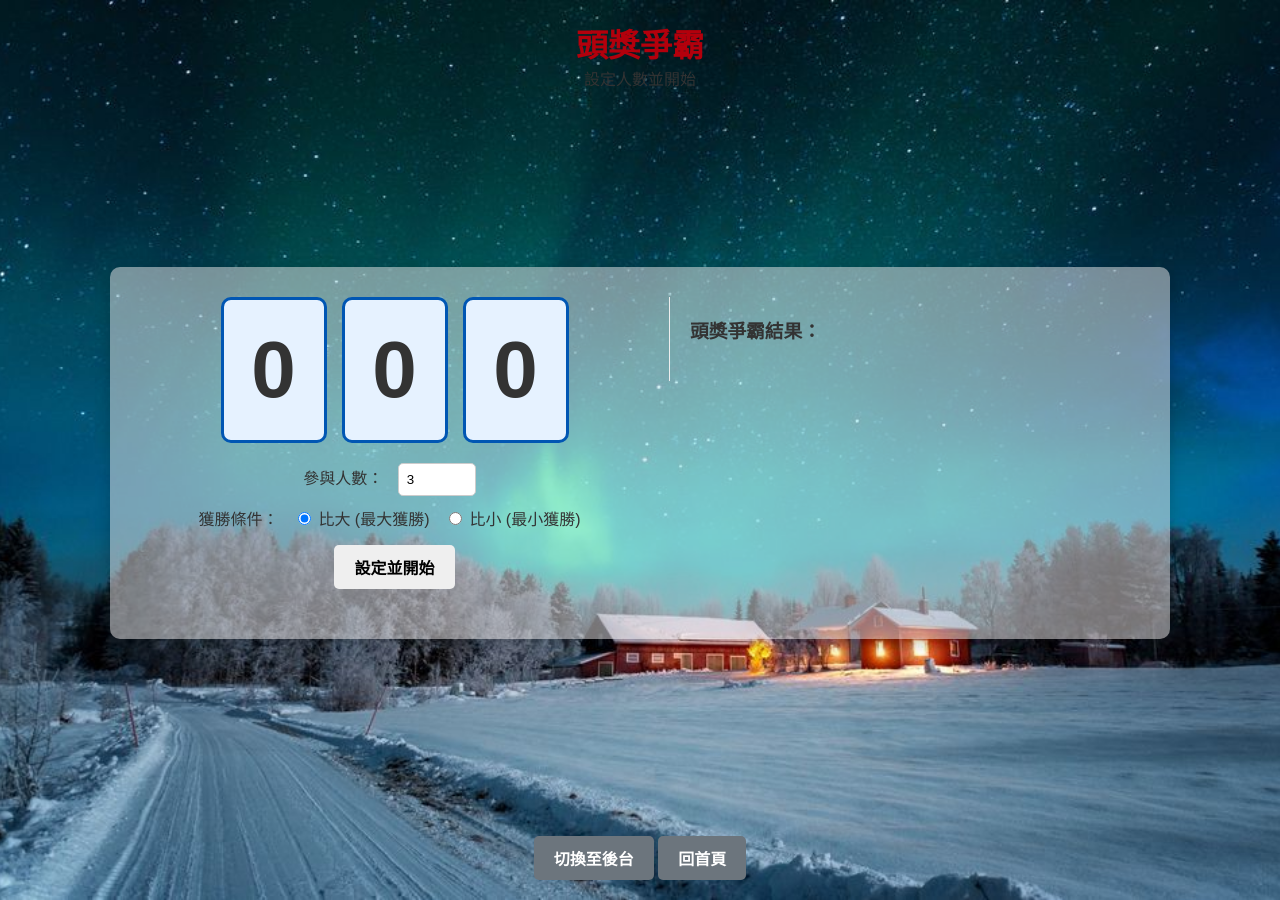
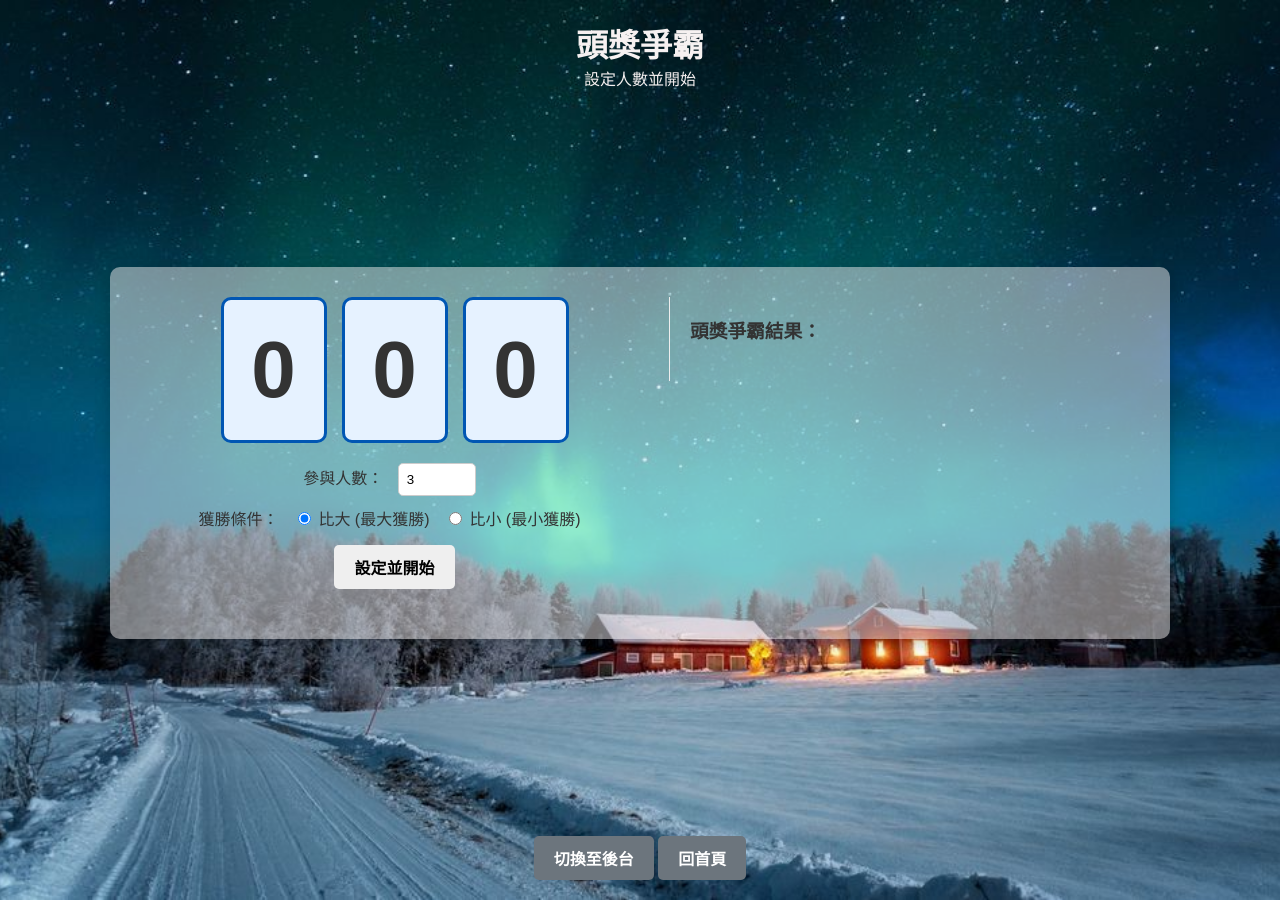
Before and after one commit to d-chien/d-chien.github.io, a Jekyll site: the page luckyslot/compareslot.html, which Jekyll copies as it is, in a window 1280 px wide. Built offline with Jekyll 4.4.1, drawn with Linux system fonts in a browser that asks for light colours.

Commit message:
feat: Update button and text colors for improved visual consistency.

```diff
--- a/luckyslot/compareslot.html
+++ b/luckyslot/compareslot.html
@@ -48,8 +48,8 @@
                             <div class="current-round-info" id="current-player-info">
                                 請 第 1 位 玩家抽獎
                             </div>
-                            <button id="draw-btn" style="background-color: #28a745; color: white;">抽號碼</button>
-                            <button id="reset-game-btn" style="background-color: #dc3545; color: white;">重置遊戲</button>
+                            <button id="draw-btn" style="background-color: #3128a7; color: white;">抽號碼</button>
+                            <button id="reset-game-btn" style="background-color: #eb6270; color: white;">重置遊戲</button>
                         </div>
                     </div>
                 </div>
--- a/luckyslot/style.css
+++ b/luckyslot/style.css
@@ -29,6 +29,7 @@
 header h1,
 header p {
     margin: 0;
+    color: #f6f1f1;
 }
 
 main {
@@ -53,7 +54,7 @@
 /* 標題與段落樣式 */
 h1,
 h2 {
-    color: #b3000c;
+    color: #f6f1f1;
 }
 
 /* 拉霸機樣式 */
@@ -112,19 +113,19 @@
 }
 
 #start-button {
-    background-color: #28a745;
+    background-color: #3128a7;
     color: white;
 }
 
 #start-button:hover {
-    background-color: #218838;
+    background-color: #3128a7b3;
 }
 
 #reset-button,
 #clear-settings,
 #reset-round-button,
 #reset-all-button {
-    background-color: #dc3545;
+    background-color: #eb6270;
     color: white;
     margin-left: 5px;
 }
```
